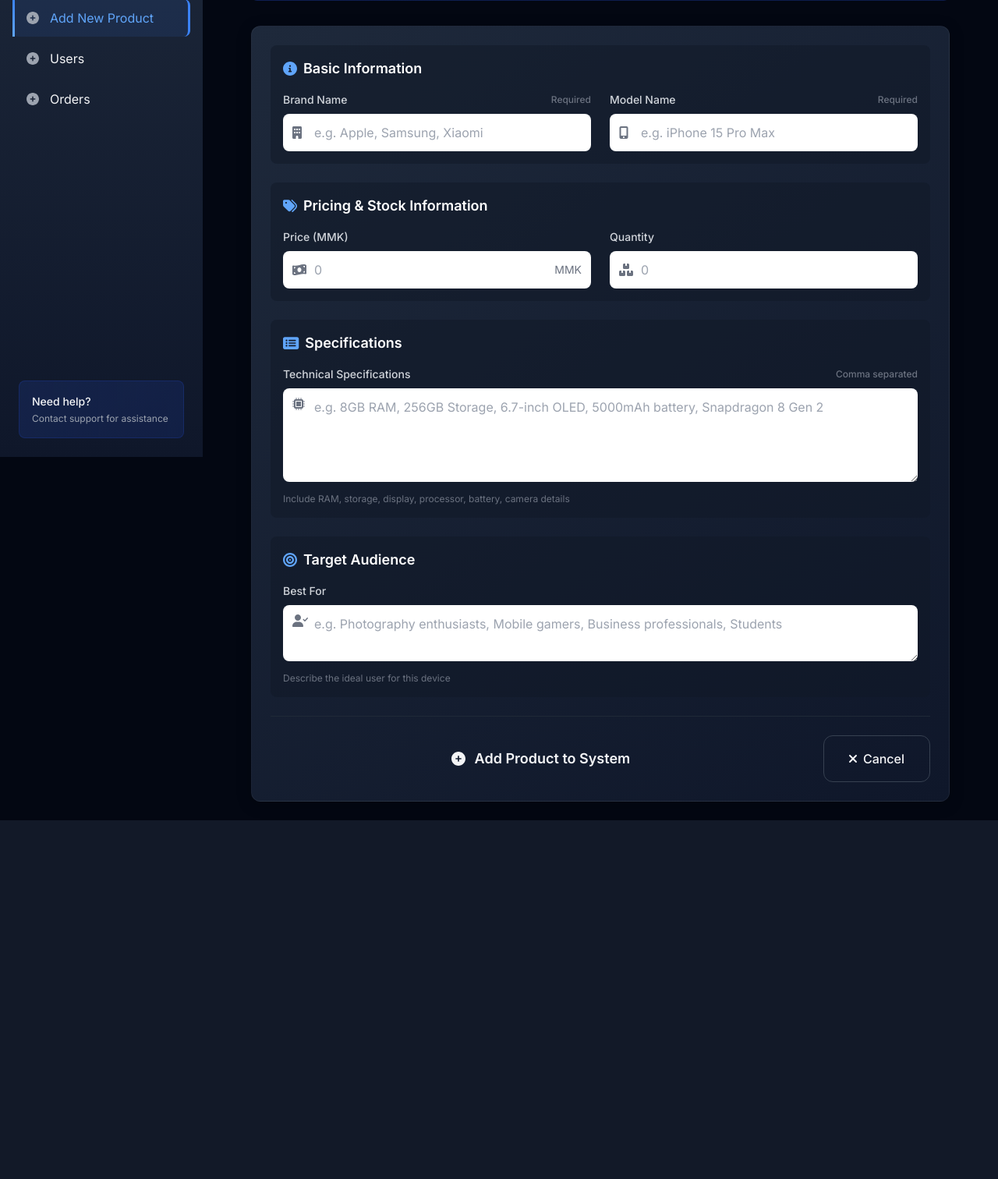
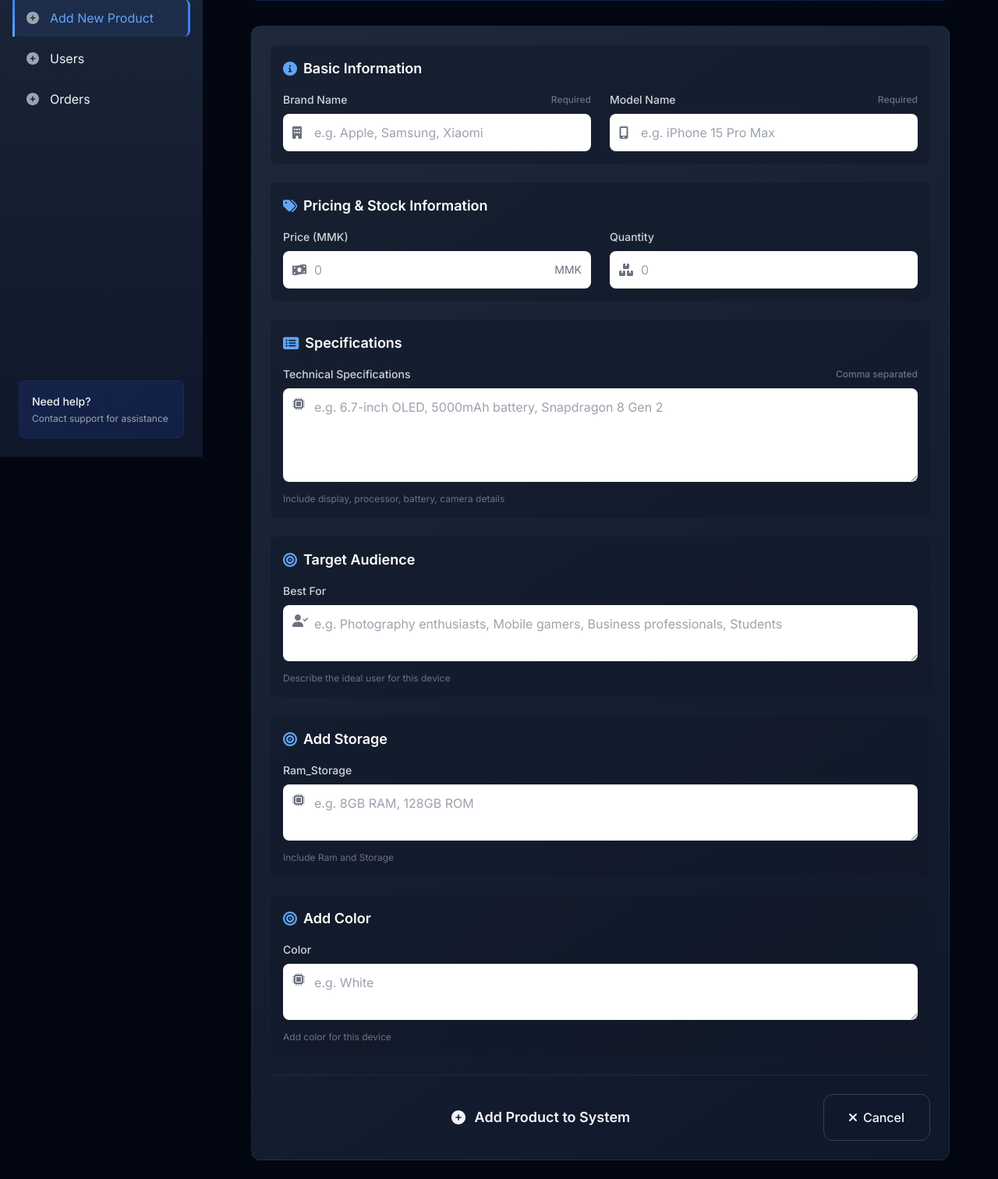
Before and after one commit to kyawnaing19/Phone-Shop-Sales-Assistant, a FastAPI app: page /add in a window 1280 px wide. Shown: the part 214-1726 px from the top of the page at 78% size. Before the commit the page ends 1266 px from the top, so only its background shows below. Run offline with FastAPI, Linux system fonts and the light colour scheme; parts of the project's set-up code (start-up, migrations or seed data) failed here and were passed over; some libraries are stand-ins or nearby versions.

Commit message:
fix ram_storage and color input at add.html

```diff
--- a/main.py
+++ b/main.py
@@ -742,10 +742,10 @@ async def add_page(request: Request):
     return templates.TemplateResponse("add.html", {"request": request})
 
 @app.post("/add")
-async def add(brand: str = Form(...), model: str = Form(...), price: int = Form(...), qty: int = Form(...), specs: str = Form(...), best_for: str = Form(...)):
+async def add(brand: str = Form(...), model: str = Form(...), price: int = Form(...), qty: int = Form(...), specs: str = Form(...), best_for: str = Form(...), ram_storage: str = Form(...), color: str = Form(...)):
     conn = get_db_conn()
-    conn.execute("INSERT INTO products (brand, model, price, quantity, specifications, best_for) VALUES (?, ?, ?, ?, ?, ?)",
-                 (brand, model, price, qty, specs, best_for))
+    conn.execute("INSERT INTO products (brand, model, price, quantity, specifications, best_for, ram_storage, color) VALUES (?, ?, ?, ?, ?, ?, ?, ?)",
+                 (brand, model, price, qty, specs, best_for, ram_storage, color))
     conn.commit()
     conn.close()
     return RedirectResponse(url="/inventory", status_code=303)
--- a/templates/add.html
+++ b/templates/add.html
@@ -109,10 +109,10 @@
                     </label>
                     <div class="relative">
                         <i class="fas fa-microchip absolute left-3 top-3 text-gray-500"></i>
-                        <textarea name="specs" rows="4" placeholder="e.g. 8GB RAM, 256GB Storage, 6.7-inch OLED, 5000mAh battery, Snapdragon 8 Gen 2"
+                        <textarea name="specs" rows="4" placeholder="e.g. 6.7-inch OLED, 5000mAh battery, Snapdragon 8 Gen 2"
                                   class="input-field pl-10 pr-4 py-3 rounded-lg w-full focus:outline-none"></textarea>
                     </div>
-                    <p class="text-xs text-gray-500 mt-1">Include RAM, storage, display, processor, battery, camera details</p>
+                    <p class="text-xs text-gray-500 mt-1">Include display, processor, battery, camera details</p>
                 </div>
             </div>
 
@@ -134,6 +134,40 @@
                 </div>
             </div>
 
+             <div class="p-4 bg-gray-900/50 rounded-lg">
+                <h3 class="text-lg font-semibold text-white mb-4 flex items-center gap-2">
+                    <i class="fas fa-bullseye text-blue-400"></i>
+                    Add Storage
+                </h3>
+
+                <div class="space-y-2">
+                    <label class="block text-sm font-medium text-gray-300">Ram_Storage</label>
+                    <div class="relative">
+                        <i class="fas fa-microchip absolute left-3 top-3 text-gray-500"></i>
+                        <textarea name="ram_storage" rows="2" placeholder="e.g. 8GB RAM, 128GB ROM"
+                                  class="input-field pl-10 pr-4 py-3 rounded-lg w-full focus:outline-none"></textarea>
+                    </div>
+                    <p class="text-xs text-gray-500 mt-1">Include Ram and Storage</p>
+                </div>
+            </div>
+
+             <div class="p-4 bg-gray-900/50 rounded-lg">
+                <h3 class="text-lg font-semibold text-white mb-4 flex items-center gap-2">
+                    <i class="fas fa-bullseye text-blue-400"></i>
+                    Add Color
+                </h3>
+
+                <div class="space-y-2">
+                    <label class="block text-sm font-medium text-gray-300">Color</label>
+                    <div class="relative">
+                        <i class="fas fa-microchip absolute left-3 top-3 text-gray-500"></i>
+                        <textarea name="color" rows="2" placeholder="e.g. White"
+                                  class="input-field pl-10 pr-4 py-3 rounded-lg w-full focus:outline-none"></textarea>
+                    </div>
+                    <p class="text-xs text-gray-500 mt-1">Add color for this device</p>
+                </div>
+            </div>
+
             <!-- Form Actions -->
             <div class="pt-6 border-t border-gray-800">
                 <div class="flex flex-col sm:flex-row gap-4">
```
Also changed, not shown: Mobile_Sales_Project/chroma_db_v3/chroma.sqlite3, 2 other files.
